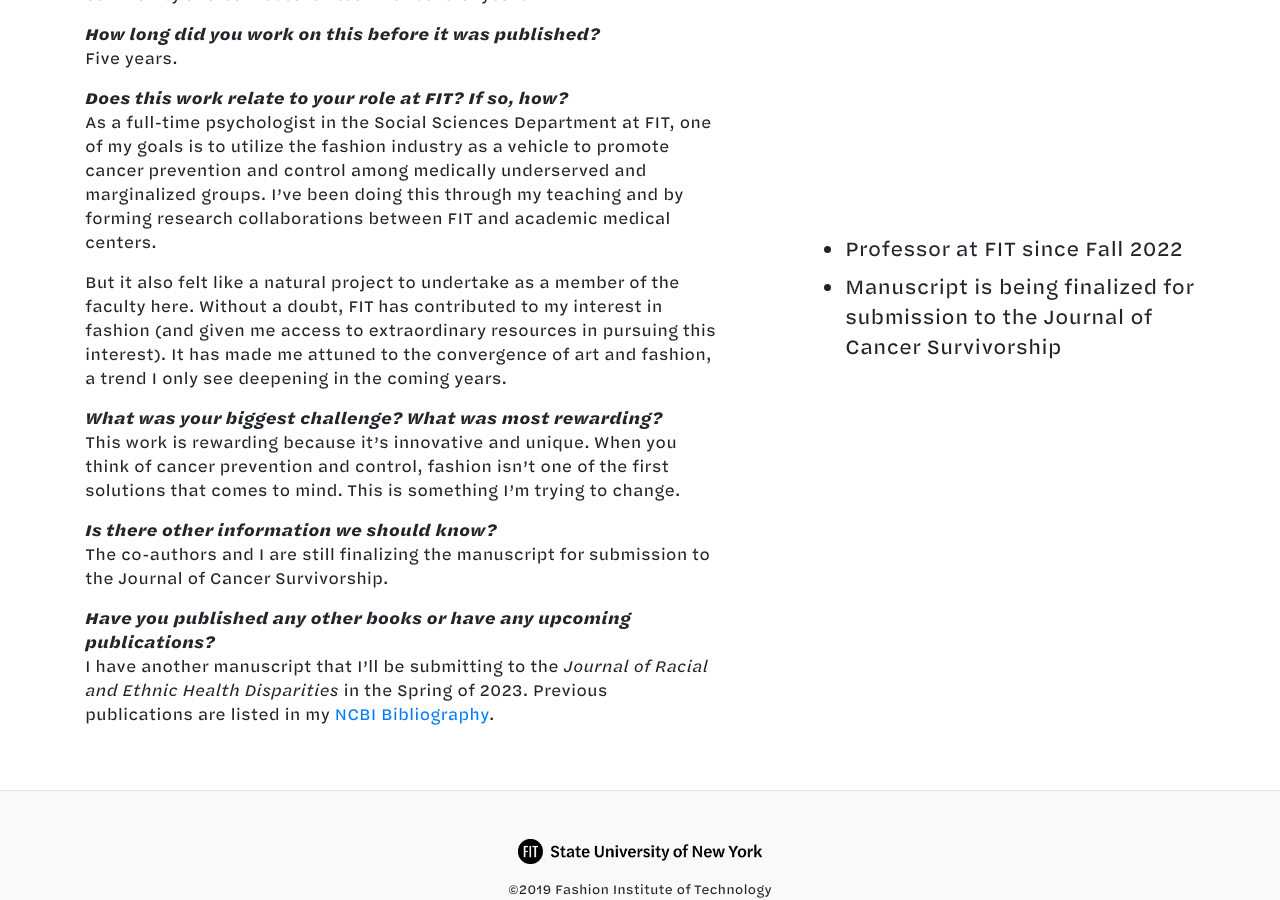
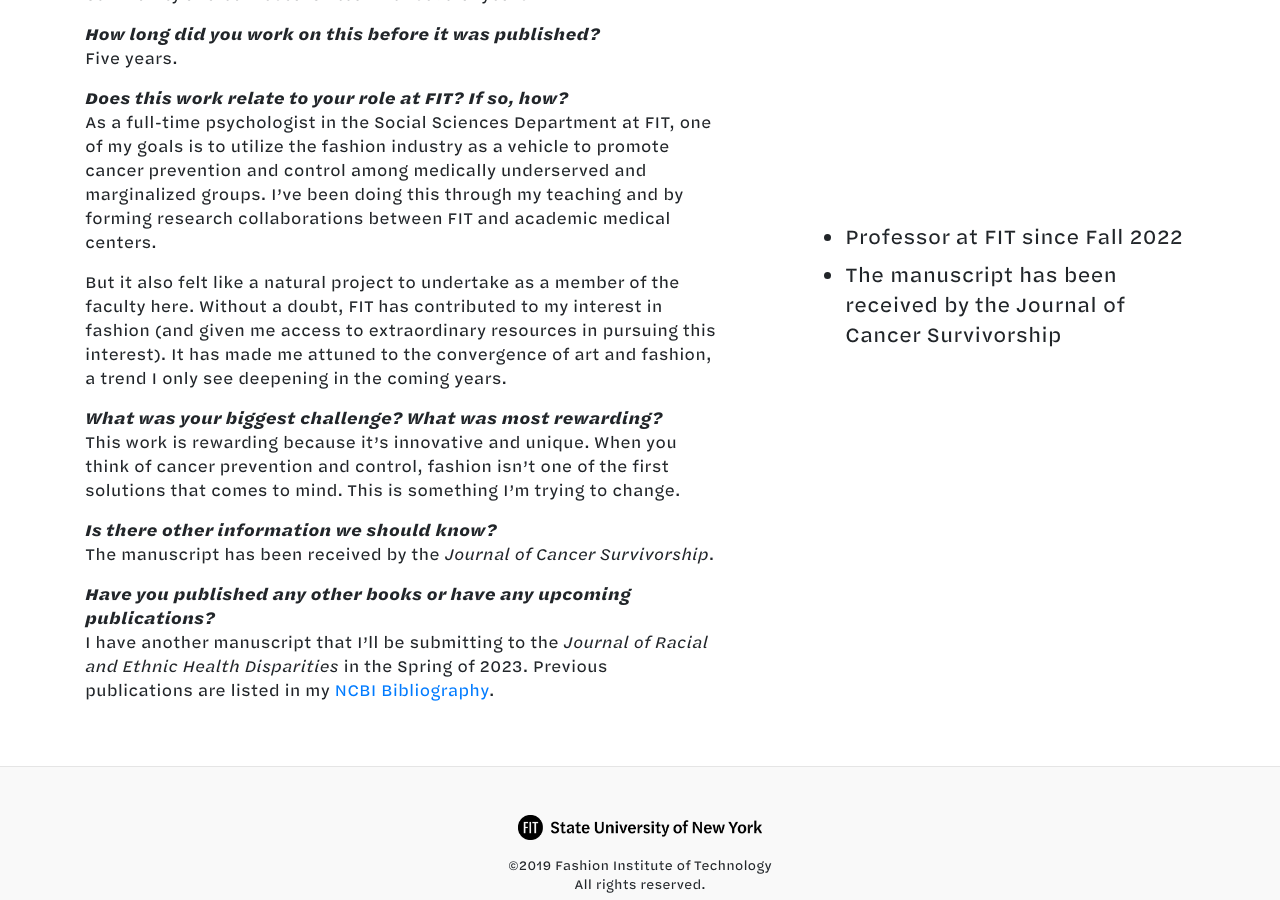
Before and after one commit to fit-authors/fit-authors.github.io, a Jekyll site: the page built from _profiles/chloe-martin.md, in a window 1280 px wide and 900 px high, scrolled down 1418 px. Built offline with Jekyll 4.4.1, drawn with Linux system fonts in a browser that asks for light colours; nearby versions of some CDN libraries.

Commit message:
martin updates

```diff
--- a/_profiles/chloe-martin.md
+++ b/_profiles/chloe-martin.md
@@ -10,7 +10,7 @@
 image: martin.jpg
 about:
   - Professor at FIT since Fall 2022
-  - Manuscript is being finalized for submission to the Journal of Cancer Survivorship
+  - The manuscript has been received by the Journal of Cancer Survivorship
 
 work:
   title: The Impact of Social Support on Psychological Distress Among Black Breast Cancer Survivors
@@ -40,7 +40,7 @@
 This work is rewarding because it's innovative and unique. When you think of cancer prevention and control, fashion isn't one of the first solutions that comes to mind. This is something I'm trying to change.
 
 ***Is there other information we should know?***
-The co-authors and I are still finalizing the manuscript for submission to the Journal of Cancer Survivorship.
+The manuscript has been received by the _Journal of Cancer Survivorship_.
 
 ***Have you published any other books or have any upcoming publications?***
 I have another manuscript that I'll be submitting to the _Journal of Racial and Ethnic Health Disparities_ in the Spring of 2023. Previous publications are listed in my [NCBI Bibliography](https://www.ncbi.nlm.nih.gov/myncbi/1ne1lkhF3iBwiH/bibliography/public/).
```
Also changed, not shown: _events/2023-03-29-martin.md (+1 -1 lines).
